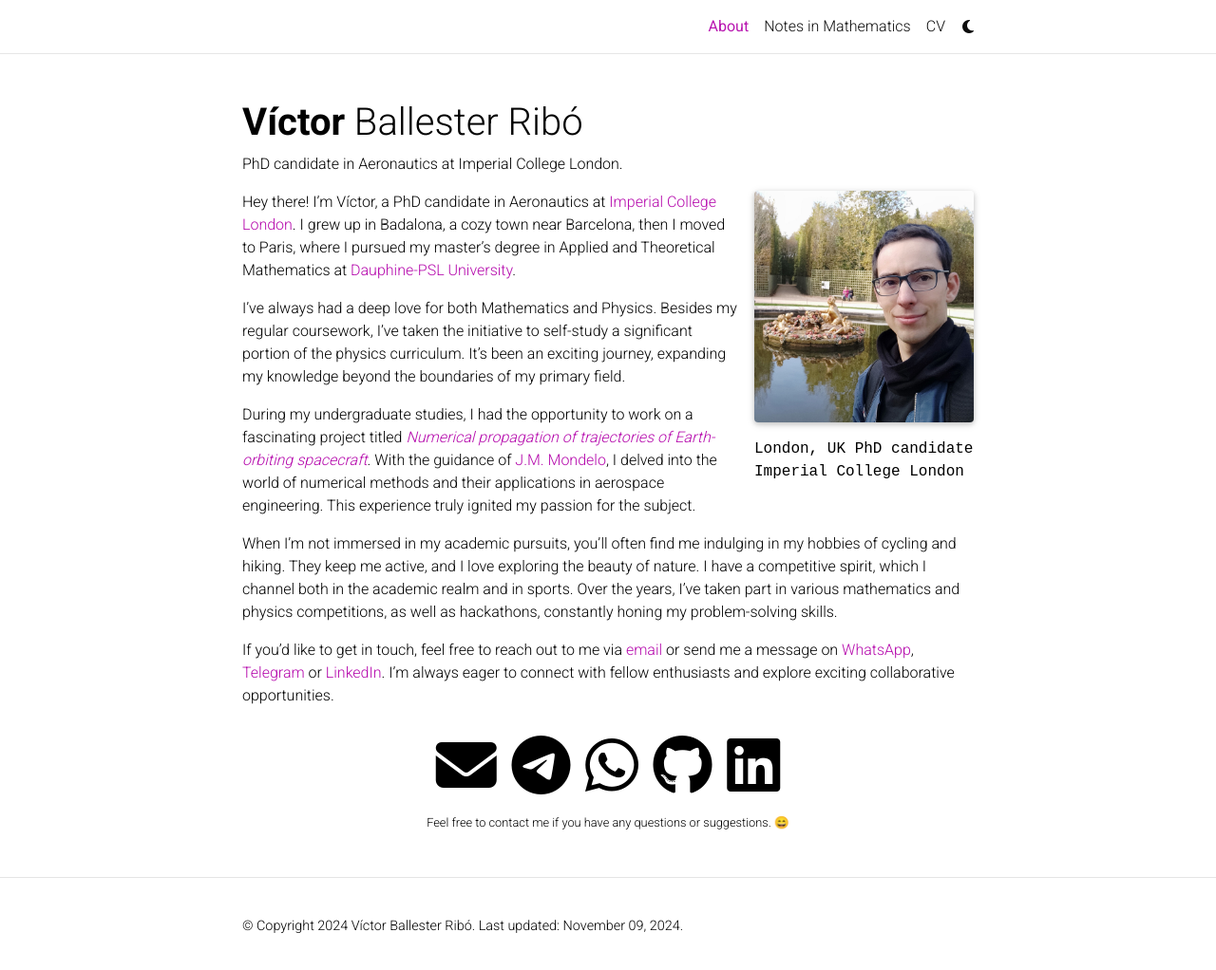
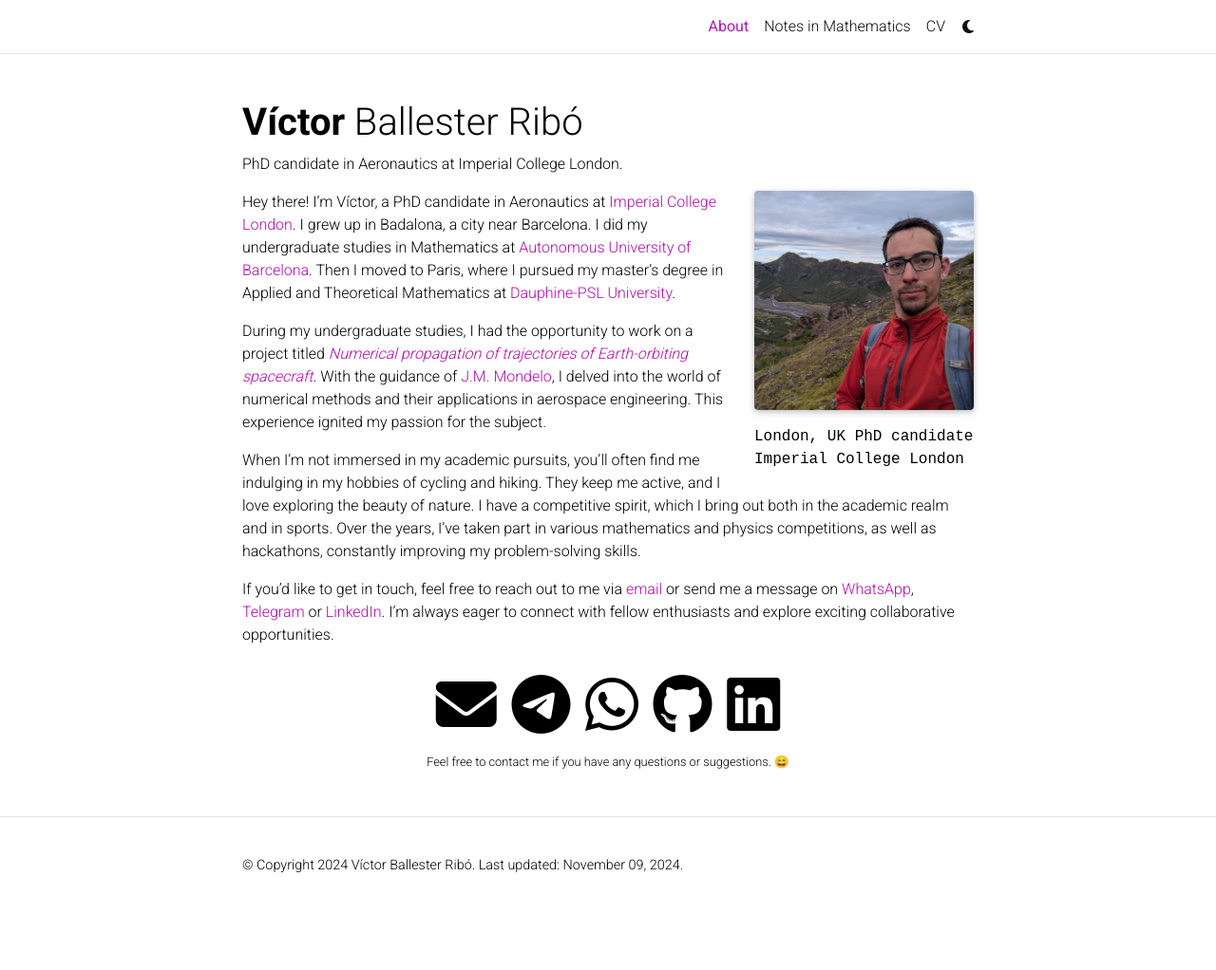
Before and after one commit to victorballester7/victorballester7.github.io, a Jekyll site: the page built from _pages/about.md, in a window 1280 px wide and 1027 px high. Shown: the top 1022 px of the window at 95% size. Built offline with Jekyll 4.4.1, drawn with Linux system fonts in a browser that asks for light colours; full-size pictures stand in for the smaller copies a plugin makes; emoji names are drawn with the system emoji font; comment, search, counter and statistics services are not loaded; a style sheet for code colours, icons or effects is not loaded.

Commit message:
redone about me

```diff
--- a/_pages/about.md
+++ b/_pages/about.md
@@ -19,13 +19,11 @@ selected_papers: false # includes a list of papers marked as "selected={true}"
 social: true # includes social icons at the bottom of the page
 ---
 
-Hey there! I'm Víctor, a PhD candidate in Aeronautics at [Imperial College London](https://www.imperial.ac.uk/). I grew up in Badalona, a cozy town near Barcelona, then I moved to Paris, where I pursued my master's degree in Applied and Theoretical Mathematics at [Dauphine-PSL University](https://dauphine.psl.eu/).
+Hey there! I'm Víctor, a PhD candidate in Aeronautics at [Imperial College London](https://www.imperial.ac.uk/). I grew up in Badalona, a city near Barcelona. I did my undergraduate studies in Mathematics at [Autonomous University of Barcelona](https://www.uab.cat/). Then I moved to Paris, where I pursued my master's degree in Applied and Theoretical Mathematics at [Dauphine-PSL University](https://dauphine.psl.eu/).
 
-I've always had a deep love for both Mathematics and Physics. Besides my regular coursework, I've taken the initiative to self-study a significant portion of the physics curriculum. It's been an exciting journey, expanding my knowledge beyond the boundaries of my primary field.
+During my undergraduate studies, I had the opportunity to work on a project titled _[Numerical propagation of trajectories of Earth-orbiting spacecraft](https://github.com/victorballester7/final-bachelor-thesis)_. With the guidance of [J.M. Mondelo](https://bgsmath.cat/people/?person=josep-maria-mondelo), I delved into the world of numerical methods and their applications in aerospace engineering. This experience ignited my passion for the subject.
 
-During my undergraduate studies, I had the opportunity to work on a fascinating project titled _[Numerical propagation of trajectories of Earth-orbiting spacecraft](https://github.com/victorballester7/final-bachelor-thesis)_. With the guidance of [J.M. Mondelo](https://bgsmath.cat/people/?person=josep-maria-mondelo), I delved into the world of numerical methods and their applications in aerospace engineering. This experience truly ignited my passion for the subject.
-
-When I'm not immersed in my academic pursuits, you'll often find me indulging in my hobbies of cycling and hiking. They keep me active, and I love exploring the beauty of nature. I have a competitive spirit, which I channel both in the academic realm and in sports. Over the years, I've taken part in various mathematics and physics competitions, as well as hackathons, constantly honing my problem-solving skills.
+When I'm not immersed in my academic pursuits, you'll often find me indulging in my hobbies of cycling and hiking. They keep me active, and I love exploring the beauty of nature. I have a competitive spirit, which I bring out both in the academic realm and in sports. Over the years, I've taken part in various mathematics and physics competitions, as well as hackathons, constantly improving my problem-solving skills.
 
 If you'd like to get in touch, feel free to reach out to me via [email](mailto:{{ site.email | encode_email }}) or send me a message on [WhatsApp](https://wa.me/{{ site.whatsapp_number }}), [Telegram](https://telegram.me/{{ site.telegram_username }}) or [LinkedIn](https://www.linkedin.com/in/{{ site.linkedin_username }}). I'm always eager to connect with fellow enthusiasts and explore exciting collaborative opportunities.
 
```
Also changed, not shown: assets/img/prof_pic.jpg, assets/img/prof_pic_old.jpg (added).
